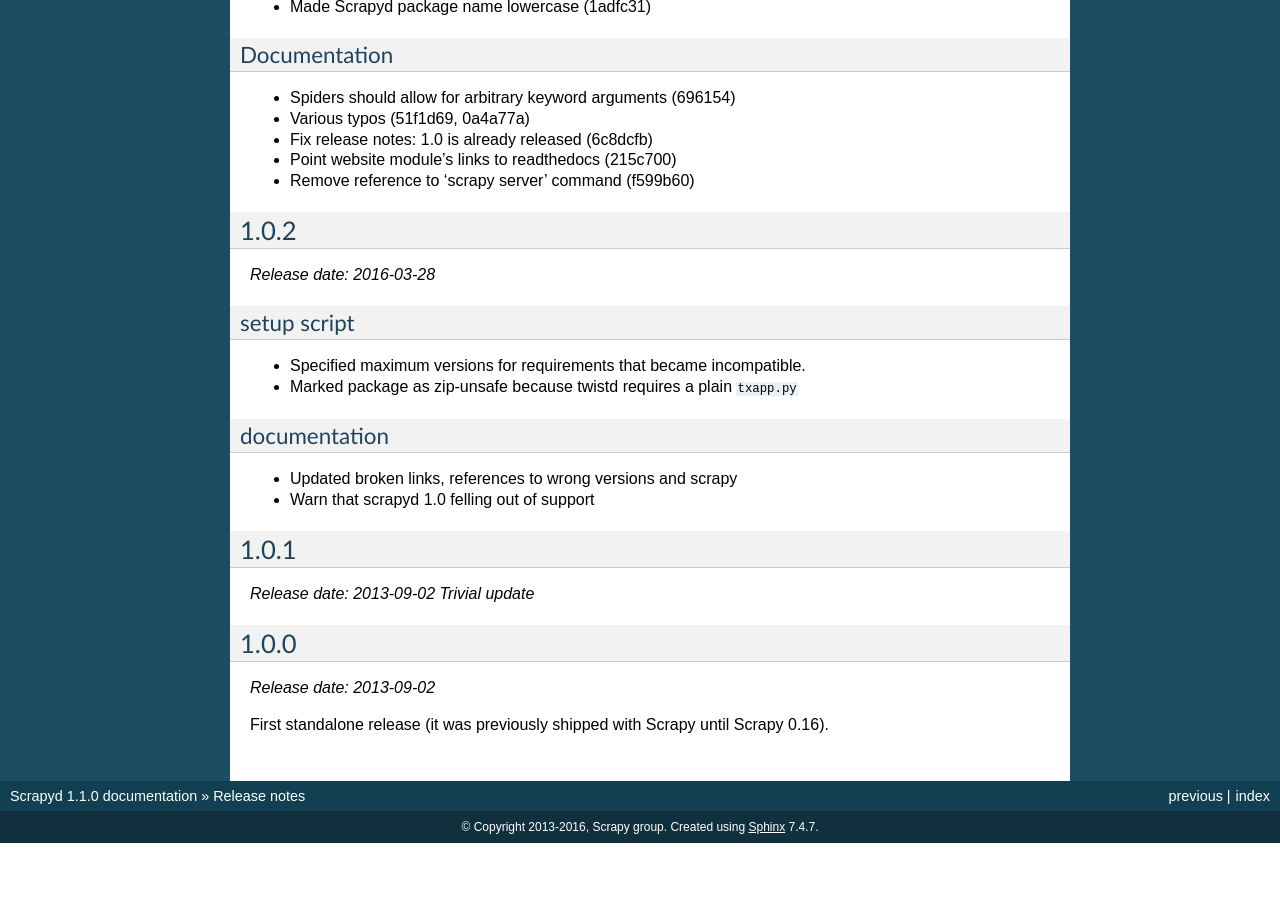
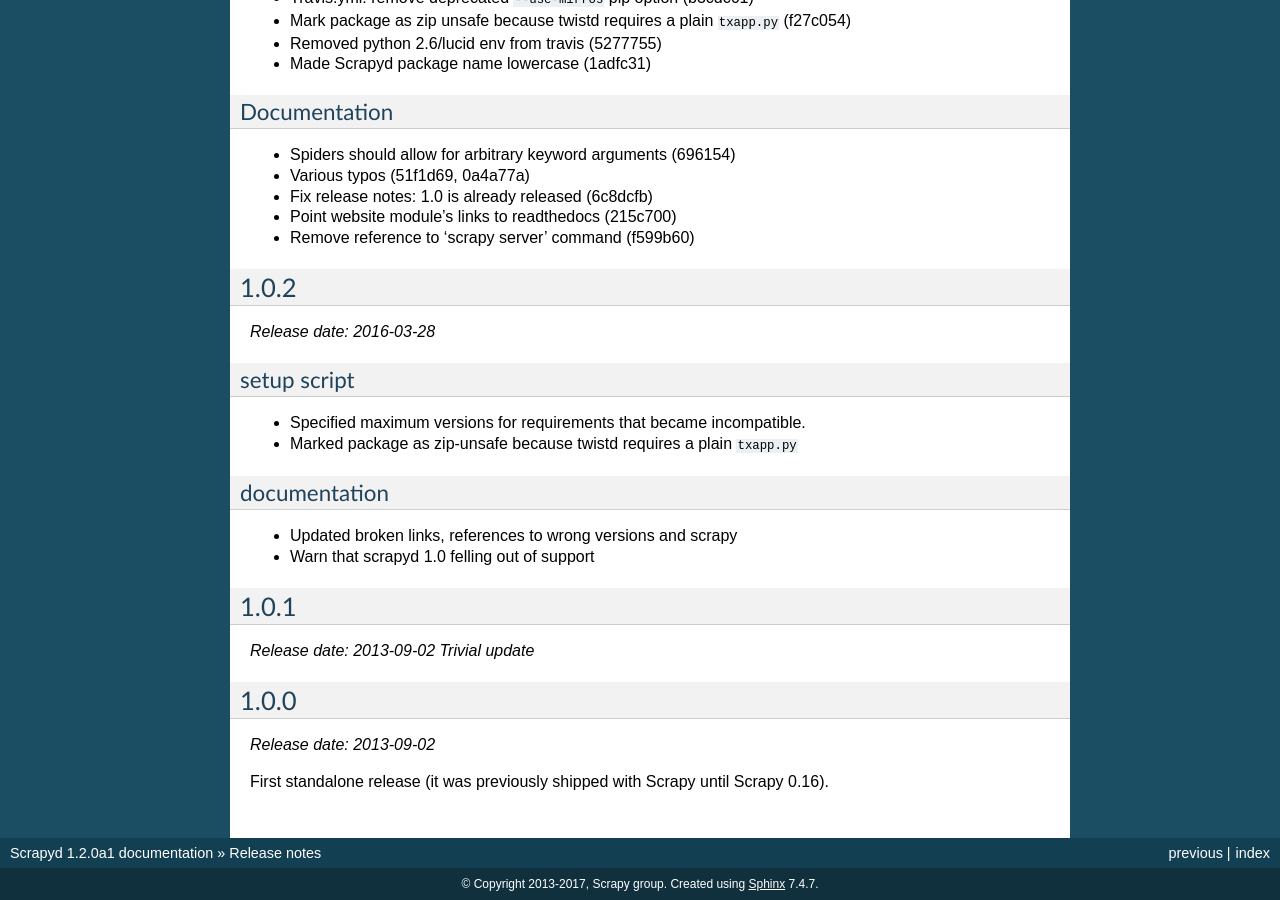
Before and after one commit to scrapy/scrapyd, a Sphinx documentation site: the page built from docs/news.rst, in a window 1280 px wide and 900 px high, scrolled down 1343 px. Built offline with Sphinx 7.4.7, drawn with Linux system fonts in a browser that asks for light colours; before the commit the page ends 2186 px from its top, so only the background shows below that; some of the changed text lies outside the part shown.

Commit message:
Bump 1.2.0a1

```diff
--- a/docs/conf.py
+++ b/docs/conf.py
@@ -41,16 +41,16 @@
 
 # General information about the project.
 project = u'Scrapyd'
-copyright = u'2013-2016, Scrapy group'
+copyright = u'2013-2017, Scrapy group'
 
 # The version info for the project you're documenting, acts as replacement for
 # |version| and |release|, also used in various other places throughout the
 # built documents.
 #
 # The short X.Y version.
-version = '1.1.0'
+version = '1.2.0a1'
 # The full version, including alpha/beta/rc tags.
-release = '1.1.0'
+release = '1.2.0a1'
 
 # The language for content autogenerated by Sphinx. Refer to documentation
 # for a list of supported languages.
--- a/docs/news.rst
+++ b/docs/news.rst
@@ -2,6 +2,9 @@
 
 Release notes
 =============
+
+1.2.0 — Unreleased
+------------------
 
 1.1.1
 -----
```
Also changed, not shown: .bumpversion.cfg, 1 other file.
